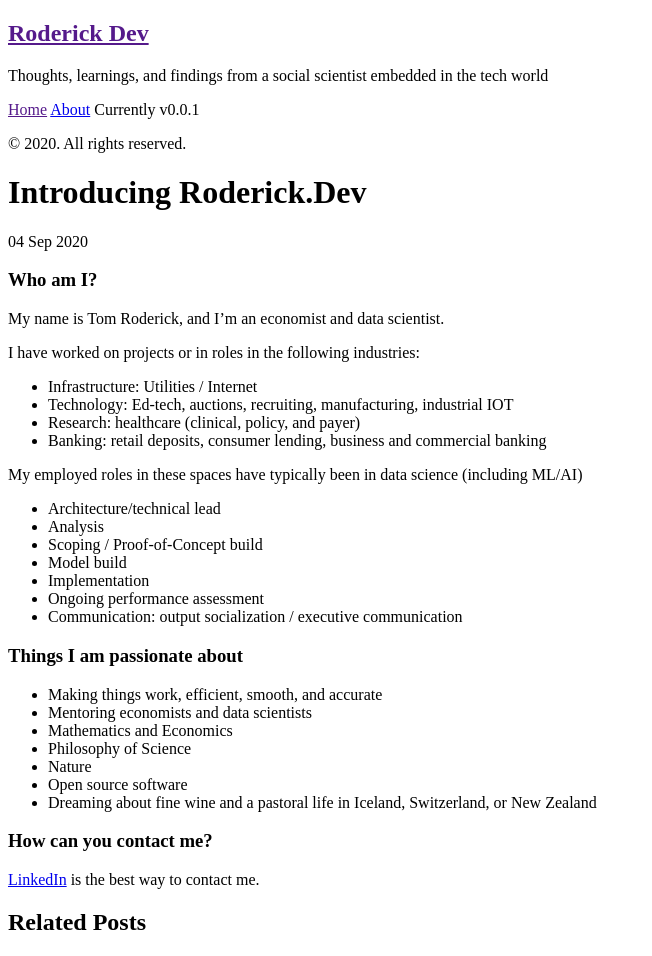
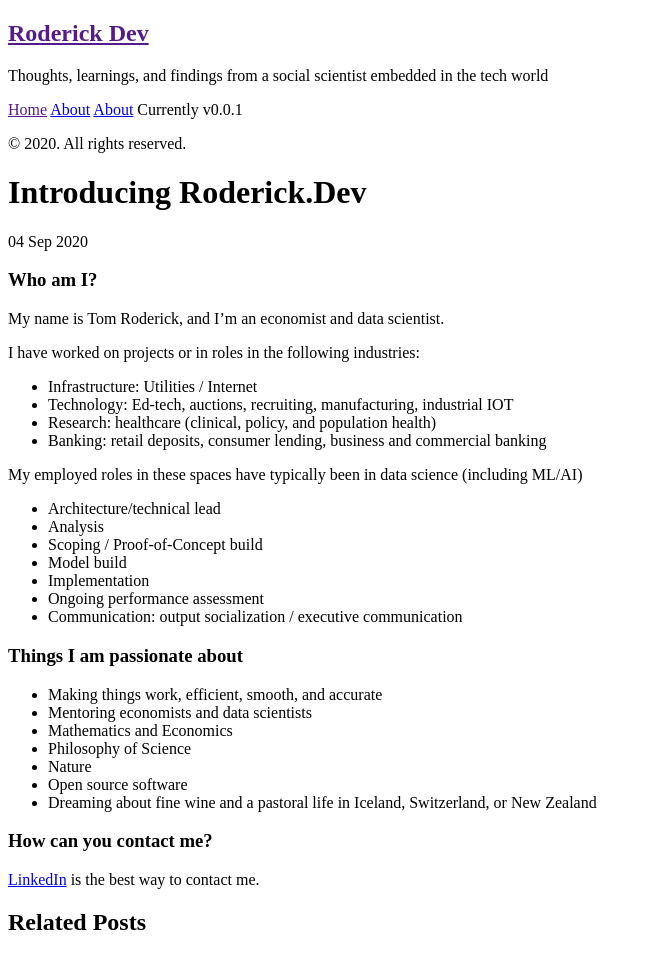
Before and after one commit to tomrod/roderickdev, a Jekyll site: the page built from _posts/2020-09-04-about_me.md, in a window 1280 px wide. Shown: the whole page, without its empty margins (0-652 px from the left). Built offline with Jekyll 4.4.1, drawn with Linux system fonts in a browser that asks for light colours; Markdown is read by kramdown in place of the engine named in the settings.

Commit message:
Updates to fix sidebar issue

```diff
--- a/_includes/sidebar.html
+++ b/_includes/sidebar.html
@@ -11,6 +11,7 @@
 
     <nav class="sidebar-nav">
       <a class="sidebar-nav-item{% if page.url == site.baseurl %} active{% endif %}" href="{{ site.baseurl }}">Home</a>
+      <a class="sidebar-nav-item{% if page.url == site.baseurl %} active{% endif %}" href="{{ site.baseurl }}/about">About</a>
 
       {% comment %}
         The code below dynamically generates a sidebar nav of pages with
--- a/_posts/2020-09-04-about_me.md
+++ b/_posts/2020-09-04-about_me.md
@@ -2,8 +2,6 @@
 layout: post
 title: Introducing Roderick.Dev
 ---
-
-
 
 ### Who am I?
 
@@ -13,7 +11,7 @@ I have worked on projects or in roles in the following industries:
 
 * Infrastructure: Utilities / Internet
 * Technology: Ed-tech, auctions, recruiting, manufacturing, industrial IOT
-* Research: healthcare (clinical, policy, and payer)
+* Research: healthcare (clinical, policy, and population health)
 * Banking: retail deposits, consumer lending, business and commercial banking
 
 My employed roles in these spaces have typically been in data science (including ML/AI)
```
